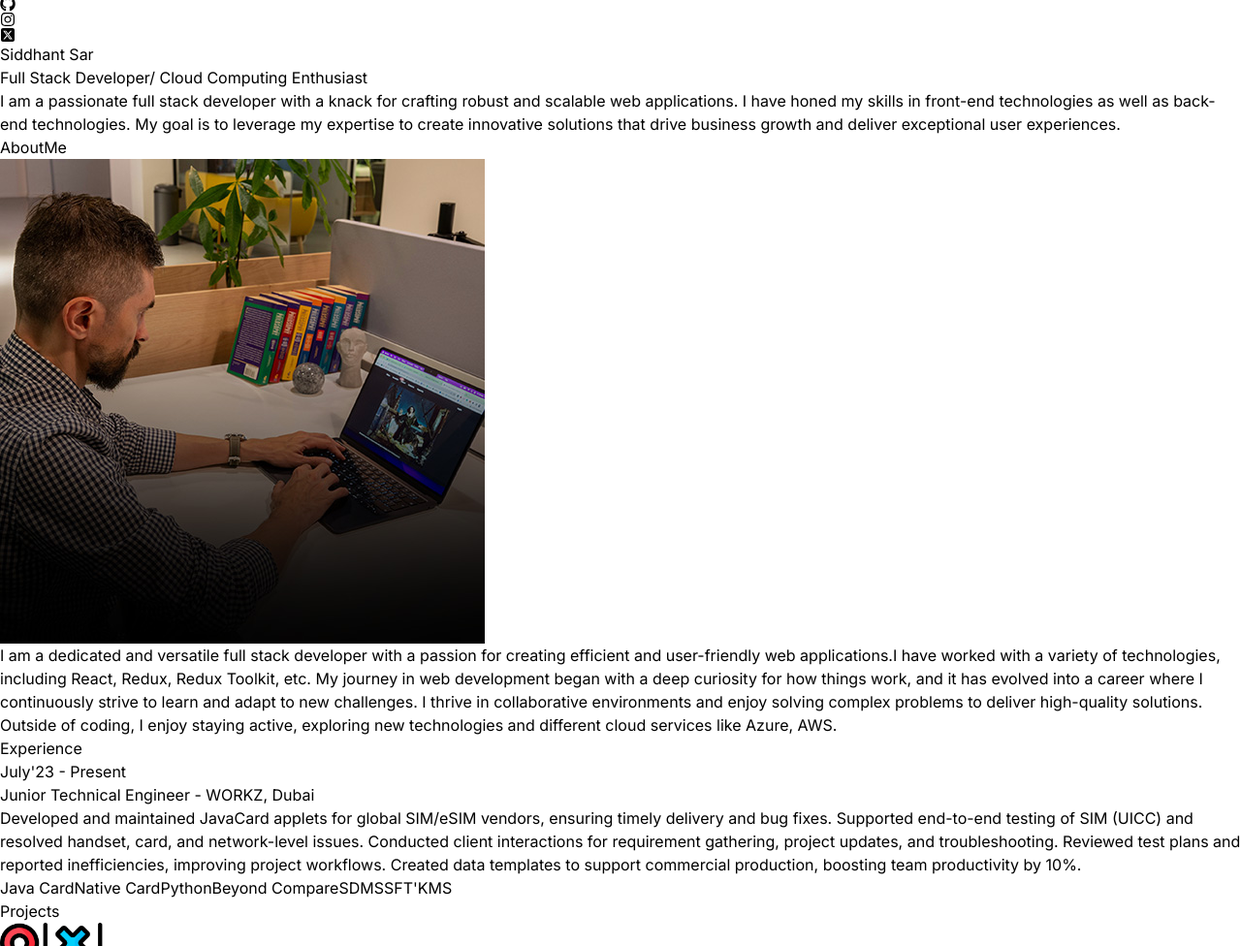
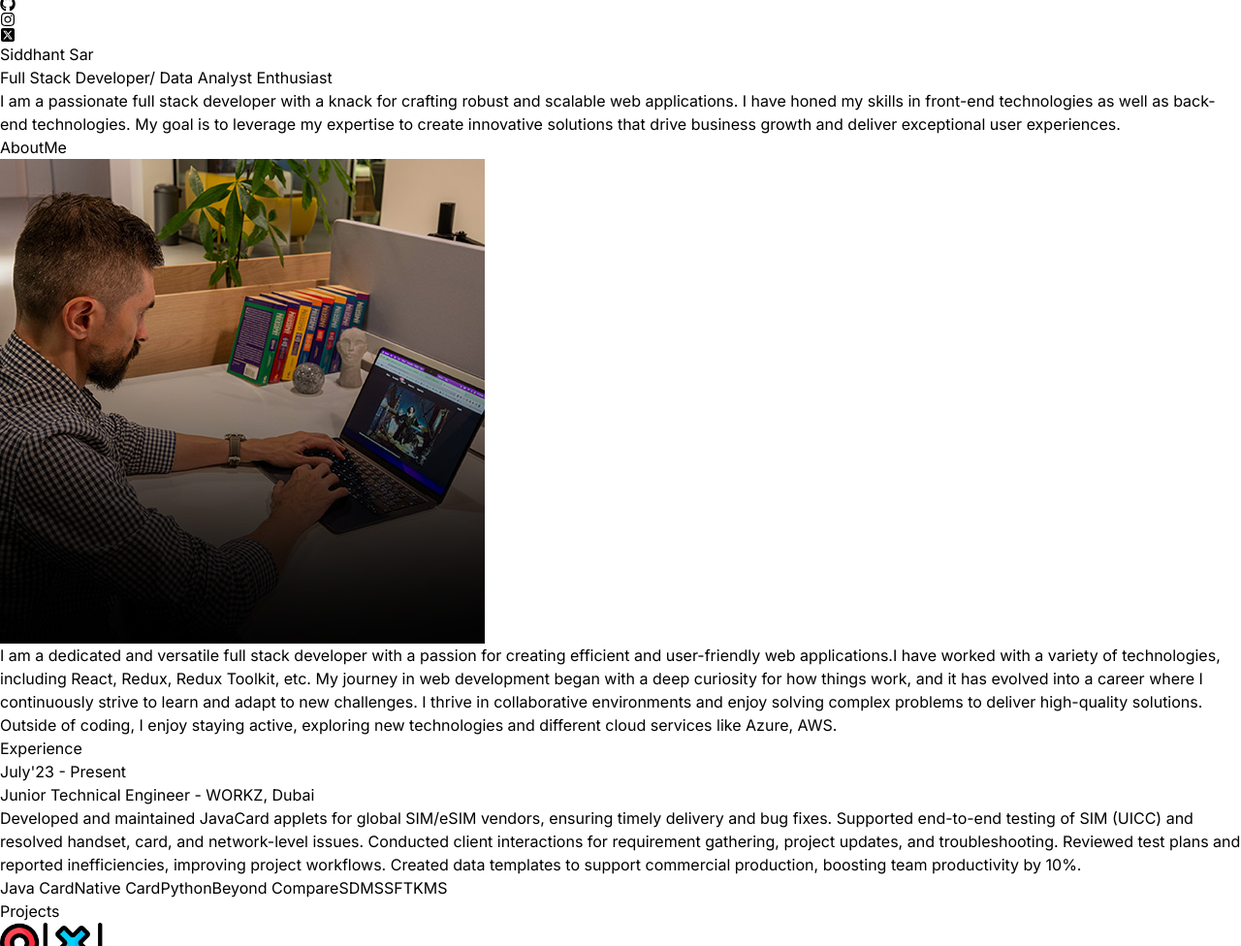
Before and after one commit to siddhantsar345/Portfolio, a React (Vite) app: page / in a window 1280 px wide. Shown: the part 208-1184 px from the top of the page at 97% size. Built offline with nearby package versions, Linux system fonts and the light colour scheme.

Commit message:
Changes made in hero and index.js

```diff
--- a/src/components/Hero.jsx
+++ b/src/components/Hero.jsx
@@ -25,7 +25,7 @@ const Hero=() =>{
             variants={container(0.5)}
             initial="hidden"
             animate="visible"
-            className="bg-gradient-to-r from-pink-300 via-slate-50 to-purple-500 bg-clip-text text-xl sm:text-2xl md:text-3xl tracking-tight text-transparent text-center lg:text-left">Full Stack Developer/ Cloud Computing Enthusiast</motion.span>
+            className="bg-gradient-to-r from-pink-300 via-slate-50 to-purple-500 bg-clip-text text-xl sm:text-2xl md:text-3xl tracking-tight text-transparent text-center lg:text-left">Full Stack Developer/ Data Analyst Enthusiast</motion.span>
             <br />
             <motion.p
             variants={container(1)}
--- a/src/index.js
+++ b/src/index.js
@@ -14,7 +14,7 @@ export const EXPERIENCES = [
     role: "Junior Technical Engineer",
     company: "WORKZ, Dubai",
     description: `Developed and maintained JavaCard applets for global SIM/eSIM vendors, ensuring timely delivery and bug fixes. Supported end-to-end testing of SIM (UICC) and resolved handset, card, and network-level issues. Conducted client interactions for requirement gathering, project updates, and troubleshooting. Reviewed test plans and reported inefficiencies, improving project workflows. Created data templates to support commercial production, boosting team productivity by 10%.`,
-    technologies: ["Java Card", "Native Card", "Python","Beyond Compare", "SDMS", "SFT'", "KMS"],
+    technologies: ["Java Card", "Native Card", "Python","Beyond Compare", "SDMS", "SFT", "KMS"],
   },
 ];
 
```
